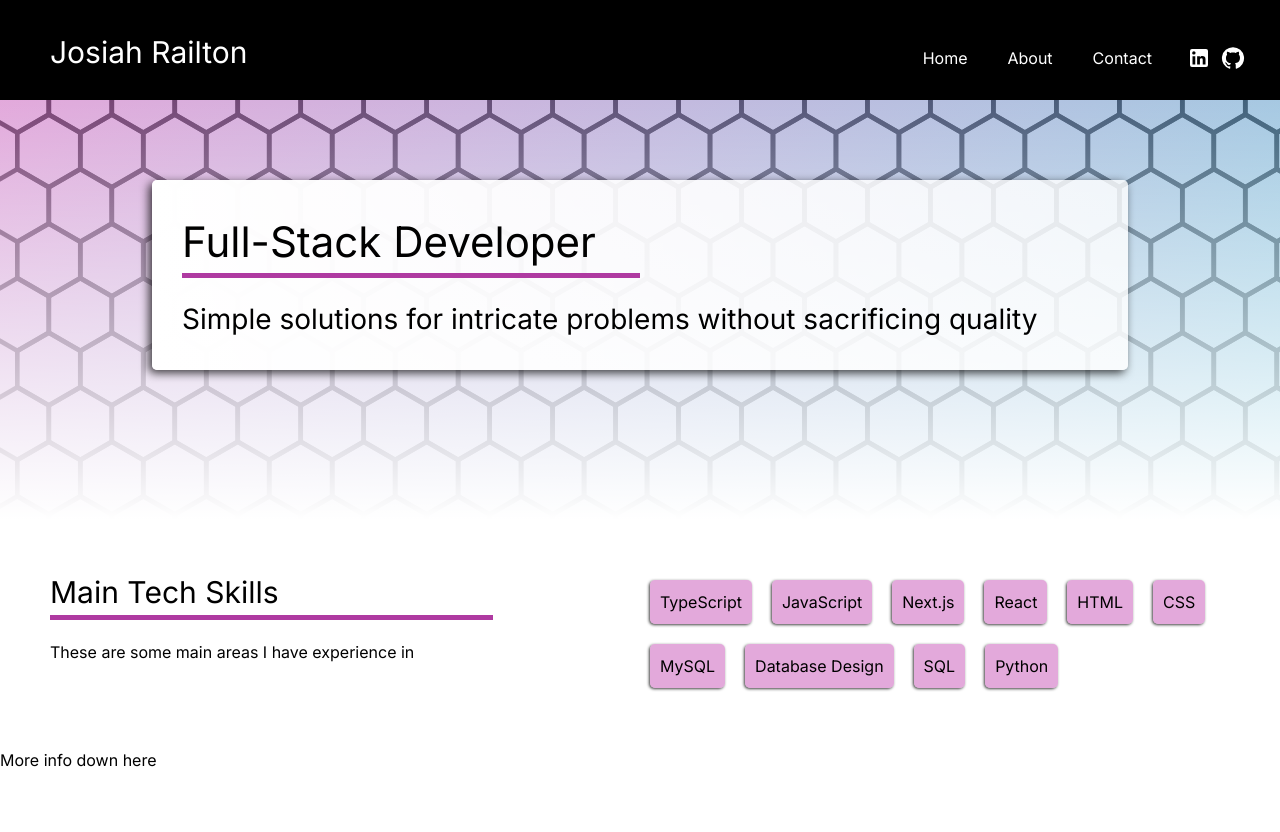
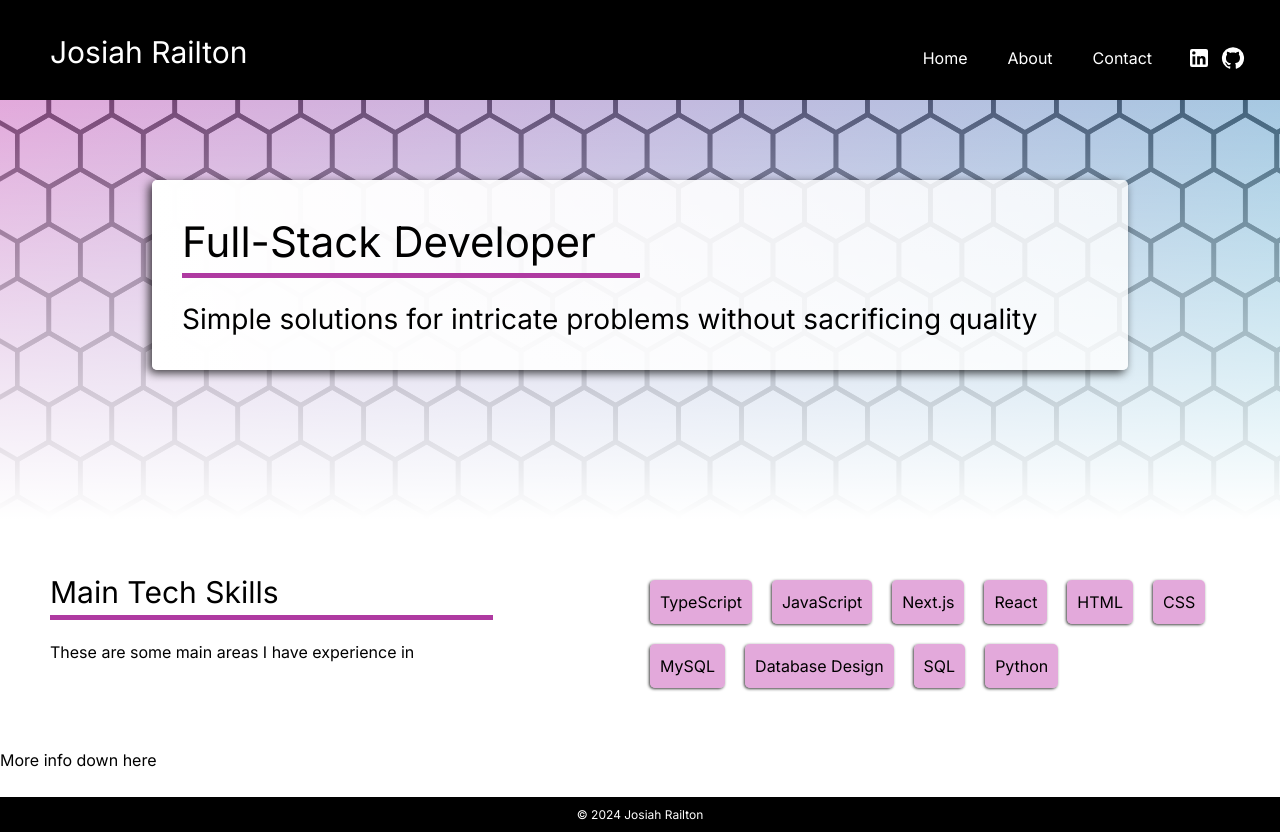
Before and after one commit to JosiahRailton/personal.website, a Next.js app: page / in a window 1280 px wide. Before the commit the page ends 800 px from the top, so only its background shows below. Built offline with nearby package versions, Linux system fonts and the light colour scheme.

Commit message:
Footer and sticky Header

```diff
--- a/app/globals.css
+++ b/app/globals.css
@@ -20,12 +20,27 @@ body {
 }
 
 .header {
+  /* -webkit-sticky added for Safari support */
+  position: -webkit-sticky;
+  position: sticky;
+  top: 0;
   color: rgb(255,255,255);
   background: rgb(0,0,0);
   height: 100px;
   padding: 30px 30px 30px 50px;
   display: flex;
   justify-content: space-between;
+}
+
+.footer {
+  color: rgb(255,255,255);
+  background: rgb(0,0,0);
+  font-size: 12px;
+  height: 35px;
+  margin-top: 25px;
+  display: flex;
+  justify-content: center;
+  align-items: center;
 }
 
 nav div {
--- a/app/layout.tsx
+++ b/app/layout.tsx
@@ -2,6 +2,7 @@ import type { Metadata } from "next";
 import { Inter } from "next/font/google";
 import "./globals.css";
 import Header from "../components/Header";
+import Footer from "../components/Footer";
 
 const inter = Inter({ subsets: ["latin"] });
 
@@ -20,6 +21,7 @@ export default function RootLayout({
       <body className={inter.className}>
         <Header></Header>
         {children}</body>
+        <Footer></Footer>
     </html>
   );
 }
--- /dev/null
+++ b/components/Footer.tsx
@@ -0,0 +1,7 @@
+export default function Footer() {
+  return (
+    <div className="footer">
+      &copy; 2024 Josiah Railton
+    </div>
+  )
+}
```
